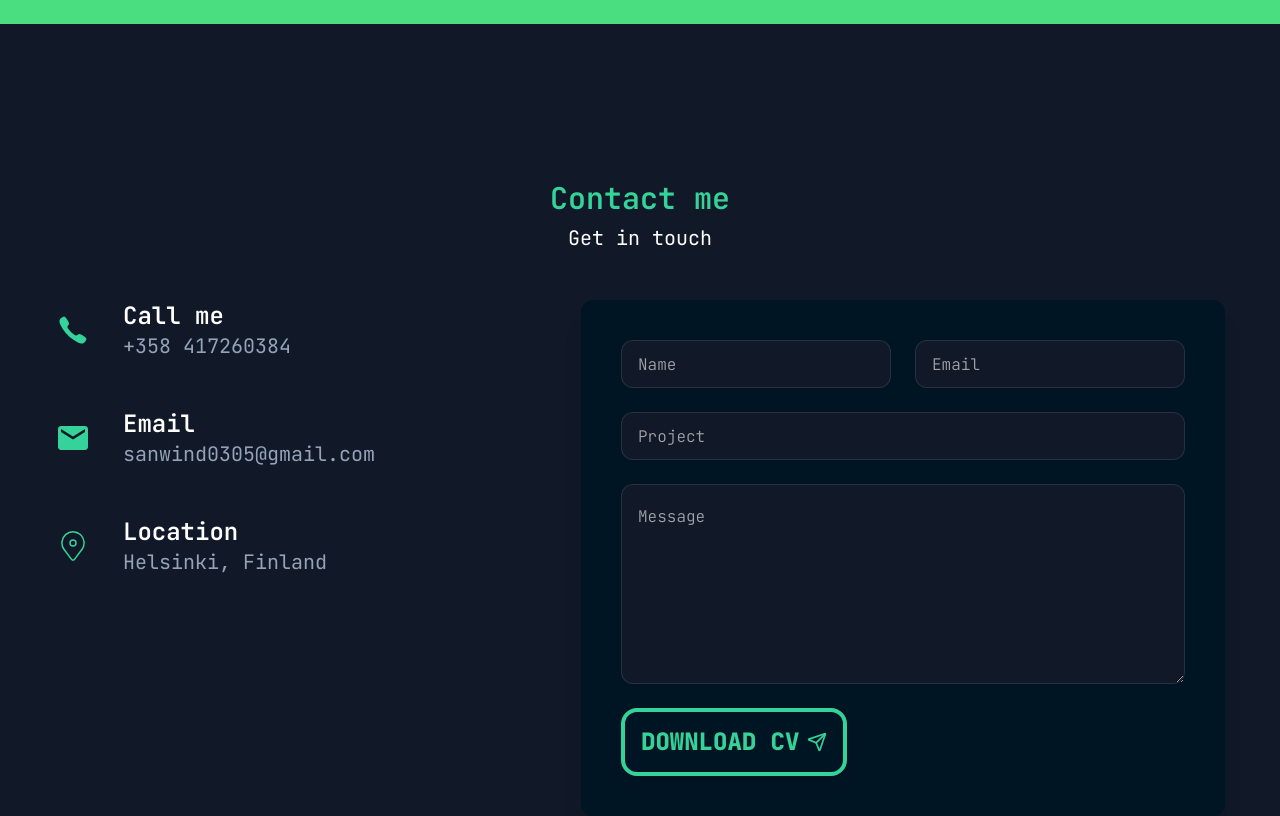
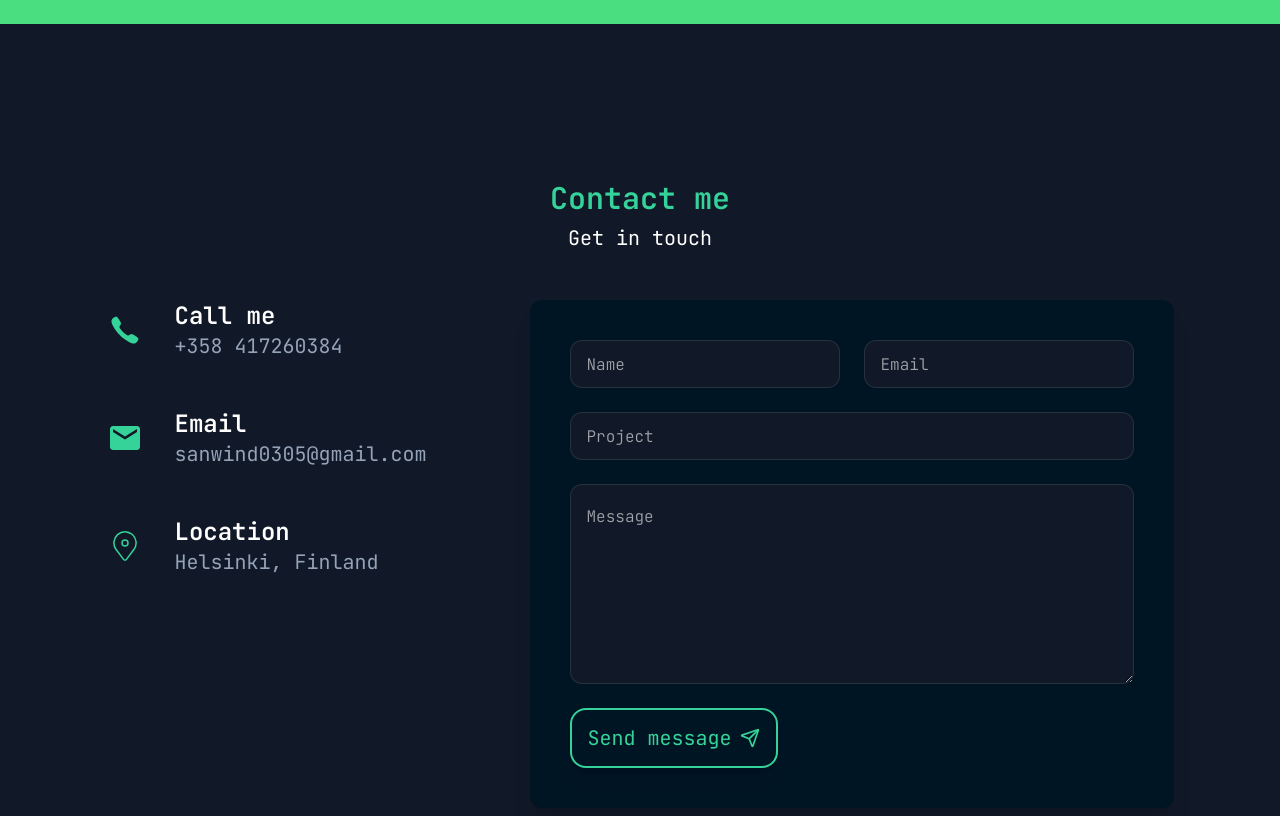
Before and after one commit to weishicoding/profolio, a Next.js app: page /contact in a window 1280 px wide. Built offline with nearby package versions, Linux system fonts and the light colour scheme.

Commit message:
added animation

```diff
--- a/app/contact/page.tsx
+++ b/app/contact/page.tsx
@@ -1,3 +1,5 @@
+"use client";
+import { motion } from "framer-motion";
 import { CiLocationOn } from "react-icons/ci";
 import { MdEmail } from "react-icons/md";
 import { IoIosCall } from "react-icons/io";
@@ -23,12 +25,17 @@ const contactList = [
 
 const Contact = () => {
   return (
-    <>
+    <motion.div
+      className="h-full"
+      initial={{ y: "-200vh" }}
+      animate={{ y: "0%" }}
+      transition={{ duration: 1 }}
+    >
       <div className="text-center items-center mb-12">
         <div className="text-3xl font-semibold text-accent">Contact me</div>
         <div className="text-xl mt-2">Get in touch</div>
       </div>
-      <div className="xl:flex justify-between">
+      <div className="xl:flex justify-around">
         <div>
           {[...contactList].map((item, index) => (
             <ContactItem {...item} key={index} />
@@ -38,7 +45,7 @@ const Contact = () => {
           <ContactMessage />
         </div>
       </div>
-    </>
+    </motion.div>
   );
 };
 
--- a/app/layout.tsx
+++ b/app/layout.tsx
@@ -2,7 +2,7 @@ import type { Metadata } from "next";
 import { JetBrains_Mono } from "next/font/google";
 import "./globals.css";
 import "animate.css";
-import Navbar from "@/components/Navbar";
+import TransitionProvider from "@/components/TransitionProvider";
 
 const jetbrainsMono = JetBrains_Mono({
   subsets: ["latin"],
@@ -23,11 +23,7 @@ export default function RootLayout({
   return (
     <html lang="en">
       <body className={jetbrainsMono.variable}>
-        <div className="h-6 fixed z-50 md:relative block w-full bg-green-400"></div>
-        <div className="container">
-          <Navbar />
-          {children}
-        </div>
+        <TransitionProvider>{children}</TransitionProvider>
       </body>
     </html>
   );
--- a/app/page.tsx
+++ b/app/page.tsx
@@ -1,11 +1,20 @@
+"use client";
+
 import { Button } from "@/components/ui/button";
 import { FiDownload } from "react-icons/fi";
 import Photo from "@/components/Photo";
 import TechScroll from "@/components/TechLogoBar";
 import SocialList from "@/components/SocialList";
+import { motion } from "framer-motion";
 
 export default function Home() {
   return (
+    <motion.div
+      className="h-full"
+      initial={{ y: "-200vh" }}
+      animate={{ y: "0%" }}
+      transition={{ duration: 1 }}
+    >
       <section className="h-full">
         <div className="container mx-auto h-full">
           <div className="flex flex-col xl:flex-row items-center justify-between xl:pt-8 xl:pb-24">
@@ -13,19 +22,19 @@ export default function Home() {
               <Photo />
             </div>
             <div className="text-center xl:text-left order-2 xl:order-none xl:ml-32">
-            <div className="text-xl animate__animated animate__backInLeft">
+              <div className="text-xl animate__animated animate__backInLeft animate__delay-1s">
                 Software Developer
               </div>
-            <h1 className="h1 mb-6 animate__animated animate__bounceInLeft">
+              <h1 className="h1 mb-6 animate__animated animate__bounceInLeft animate__delay-1s">
                 Hey, I'm <br />
                 <span className="text-emerald-400">Will Shi</span>
               </h1>
-            <p className="max-x-[100px] mb-10 text-white/90 animate__animated animate__bounceInLeft">
+              <p className="max-x-[100px] mb-10 text-white/90 animate__animated animate__bounceInLeft animate__delay-1s">
                 Here, you can check out what I'm working on. I try my best to
                 create things with ❤️
               </p>
               <div className="md:flex gap-16 justify-center items-center xl:justify-normal animate__animated animate__fadeInUp animate__delay-1s ">
-              <Button className="uppercase items-center gap-2">
+                <Button className="items-center gap-2">
                   <span>Download CV</span>
                   <FiDownload className="text-xl" />
                 </Button>
@@ -37,5 +46,6 @@ export default function Home() {
           <TechScroll />
         </div>
       </section>
+    </motion.div>
   );
 }
--- a/app/resume/page.tsx
+++ b/app/resume/page.tsx
@@ -1,7 +1,17 @@
-import React from "react";
+"use client";
+import { motion } from "framer-motion";
 
 const Resume = () => {
-  return <div>Resume</div>;
+  return (
+    <motion.div
+      className="h-full"
+      initial={{ y: "-200vh" }}
+      animate={{ y: "0%" }}
+      transition={{ duration: 1 }}
+    >
+      <div>Resume</div>
+    </motion.div>
+  );
 };
 
 export default Resume;
--- a/app/work/page.tsx
+++ b/app/work/page.tsx
@@ -1,7 +1,17 @@
-import React from "react";
+"use client";
+import { motion } from "framer-motion";
 
 const Work = () => {
-  return <div>Work</div>;
+  return (
+    <motion.div
+      className="h-full"
+      initial={{ y: "-200vh" }}
+      animate={{ y: "0%" }}
+      transition={{ duration: 1 }}
+    >
+      <div>work</div>
+    </motion.div>
+  );
 };
 
 export default Work;
--- a/components/ContactMessage.tsx
+++ b/components/ContactMessage.tsx
@@ -15,9 +15,9 @@ const ContactMessage = () => {
         </div>
         <Input placeholder="Project" type="firstname" />
         <Textarea className="h-[200px]" placeholder="Message" />
-        <div className="md:flex gap-16 justify-center items-center xl:justify-normal animate__animated animate__fadeInUp animate__delay-1s ">
-          <Button className="uppercase items-center gap-2">
-            <span>Download CV</span>
+        <div className="md:flex gap-16 justify-center items-center xl:justify-normal">
+          <Button className="items-center gap-2" variant="sm">
+            <span>Send message</span>
             <LuSend className="text-xl" />
           </Button>
         </div>
--- a/components/SocialItem.tsx
+++ b/components/SocialItem.tsx
@@ -7,7 +7,7 @@ interface ItemProps {
 
 const SocialItem: React.FC<ItemProps> = ({ icon }) => {
   return (
-    <div className="relative overflow-hidden h-[32px] w-[32px] rounded-xl flex justify-center items-center cursor-pointer hover:bg-accent">
+    <div className="relative overflow-hidden h-[32px] w-[32px] rounded-xl flex justify-center items-center cursor-pointer hover:bg-accent transiton ease-in hover:-translate-y-1 duration-200 ">
       <Image
         src={icon}
         alt=""
--- /dev/null
+++ b/components/TransitionProvider.tsx
@@ -0,0 +1,47 @@
+"use client";
+
+import { AnimatePresence } from "framer-motion";
+import { motion } from "framer-motion";
+import Navbar from "./Navbar";
+import { usePathname } from "next/navigation";
+
+const TransitionProvider = ({
+  children,
+}: Readonly<{
+  children: React.ReactNode;
+}>) => {
+  const pathname = usePathname();
+  return (
+    <AnimatePresence mode="wait">
+      <div key={pathname} className="w-screen h-screen">
+        <motion.div
+          className="h-screen w-screen fixed bg-black rounded-b-[100px] z-40"
+          animate={{ height: "0vh" }}
+          exit={{ height: "140vh" }}
+          transition={{ duration: 0.5, ease: "easeOut" }}
+        />
+        <motion.div
+          className="fixed m-auto top-0 right-0 bottom-0 left-0 text-white text-8xl cursor-default z-50 w-fit h-fit"
+          initial={{ opacity: 1 }}
+          animate={{ opacity: 0 }}
+          exit={{ opacity: 0 }}
+          transition={{ duration: 0.8, ease: "easeOut" }}
+        >
+          {pathname.substring(1)}
+        </motion.div>
+        <motion.div
+          className="h-screen w-screen fixed bg-black rounded-t-[100px] bottom-0 z-30"
+          initial={{ height: "140vh" }}
+          animate={{ height: "0vh", transition: { delay: 0.5 } }}
+        />
+        <div className="h-6 fixed z-50 md:relative block w-full bg-green-400"></div>
+        <div className="container">
+          <Navbar />
+          {children}
+        </div>
+      </div>
+    </AnimatePresence>
+  );
+};
+
+export default TransitionProvider;
--- a/components/ui/button.tsx
+++ b/components/ui/button.tsx
@@ -5,12 +5,12 @@ import { cva, type VariantProps } from "class-variance-authority";
 import { cn } from "@/lib/utils";
 
 const buttonVariants = cva(
-  "inline-flex items-center justify-center whitespace-nowrap font-extrabold text-2xl  rounded-2xl shadow-lg duration-300",
+  "inline-flex font-family items-center text-accent hover:bg-accent hover:text-primary justify-center whitespace-nowrap shadow-lg duration-300 rounded-2xl transiton ease-in hover:-translate-y-1",
   {
     variants: {
       variant: {
-        default:
-          "text-accent border-4 border-accent hover:bg-accent hover:text-primary",
+        default: "border-4 border-accent font-extrabold text-2xl  ",
+        sm: "border-2 border-accent font-seimbold text-xl",
       },
       size: {
         default: "px-4 py-3.5 ",
```
Lines whose indentation alone changed are shown as unchanged.
